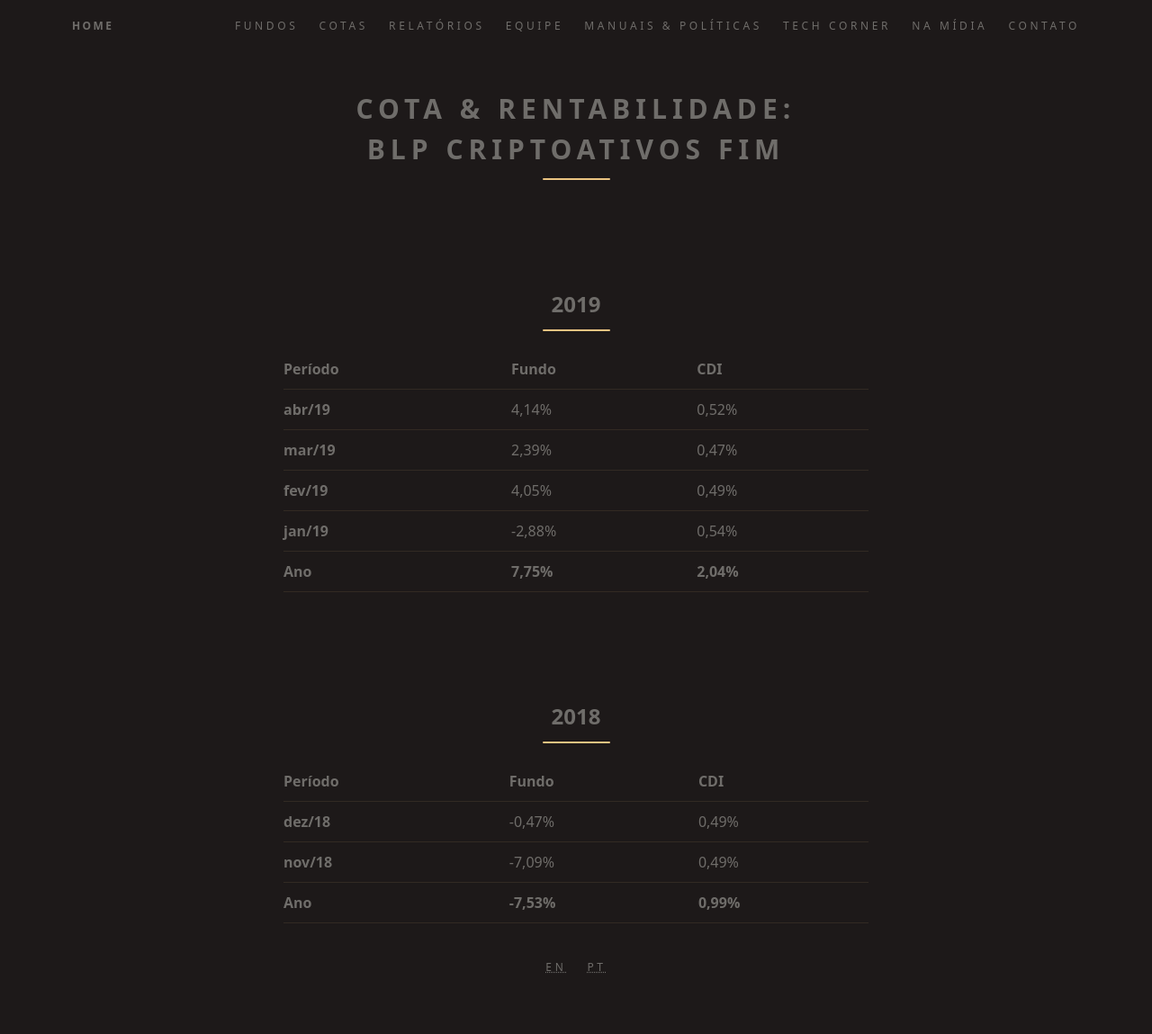
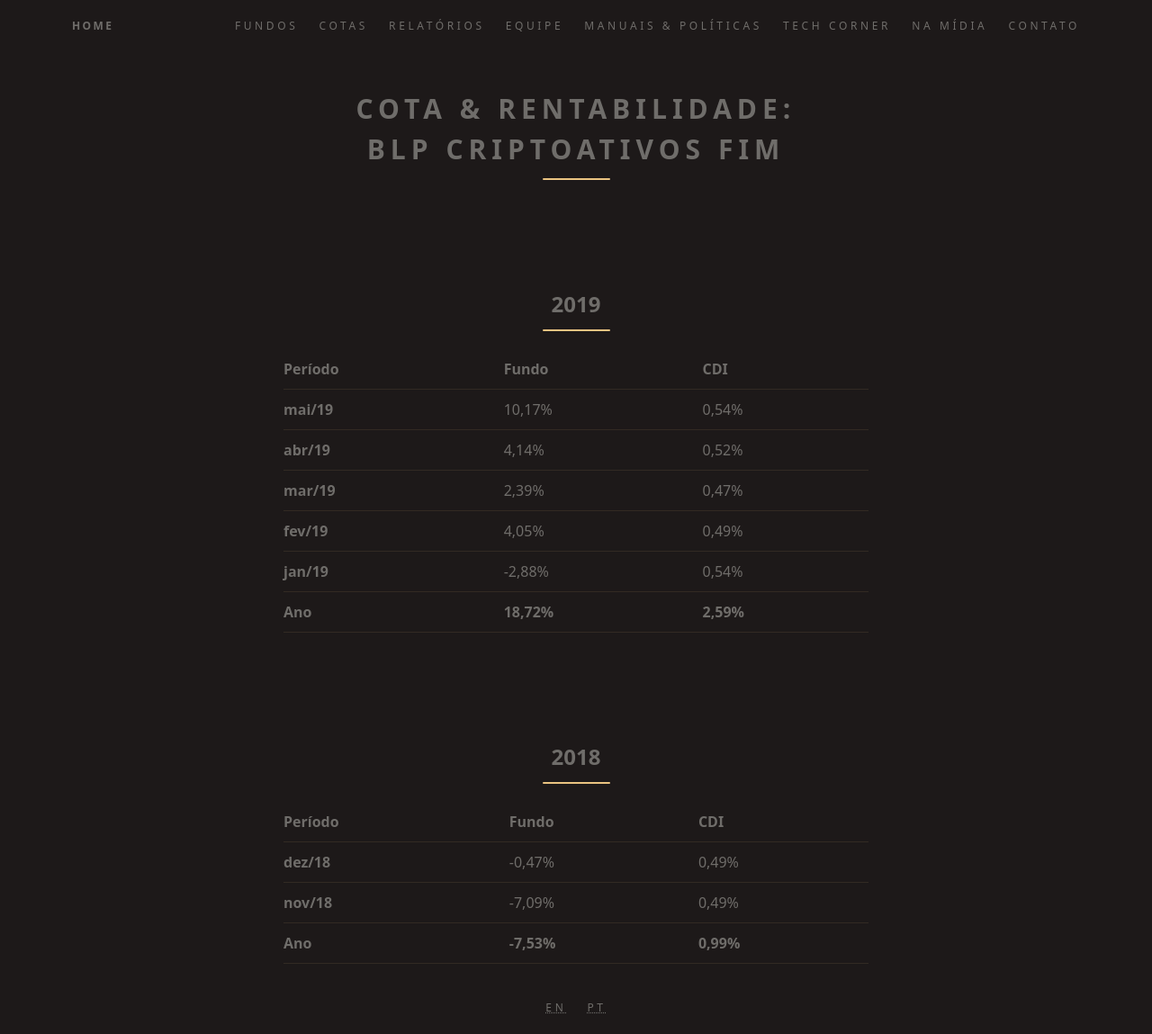
Before and after one commit to ateliedetemas/blpcrypto, a Jekyll site: the page built from rentabilidade/ativos-fim.md, in a window 1280 px wide. Shown: the whole page at 90% size. Built offline with Jekyll 4.4.1, drawn with Linux system fonts in a browser that asks for light colours; before the commit the page ends 1104 px from its top, so only the background shows below that.

Commit message:
Update ativos-fim.md

```diff
--- a/rentabilidade/ativos-fim.md
+++ b/rentabilidade/ativos-fim.md
@@ -8,11 +8,12 @@ title: "Cota & Rentabilidade: BLP Criptoativos FIM"
 
 Período | Fundo | CDI
 ---|---|---
+**mai/19** | 10,17% | 0,54%
 **abr/19** | 4,14% | 0,52%
 **mar/19** | 2,39% | 0,47%
 **fev/19** | 4,05% | 0,49%
 **jan/19** | -2,88% | 0,54%
-**Ano**  | **7,75%** | **2,04%**
+**Ano**  | **18,72%** | **2,59%**
 
 ## 2018
 
```
